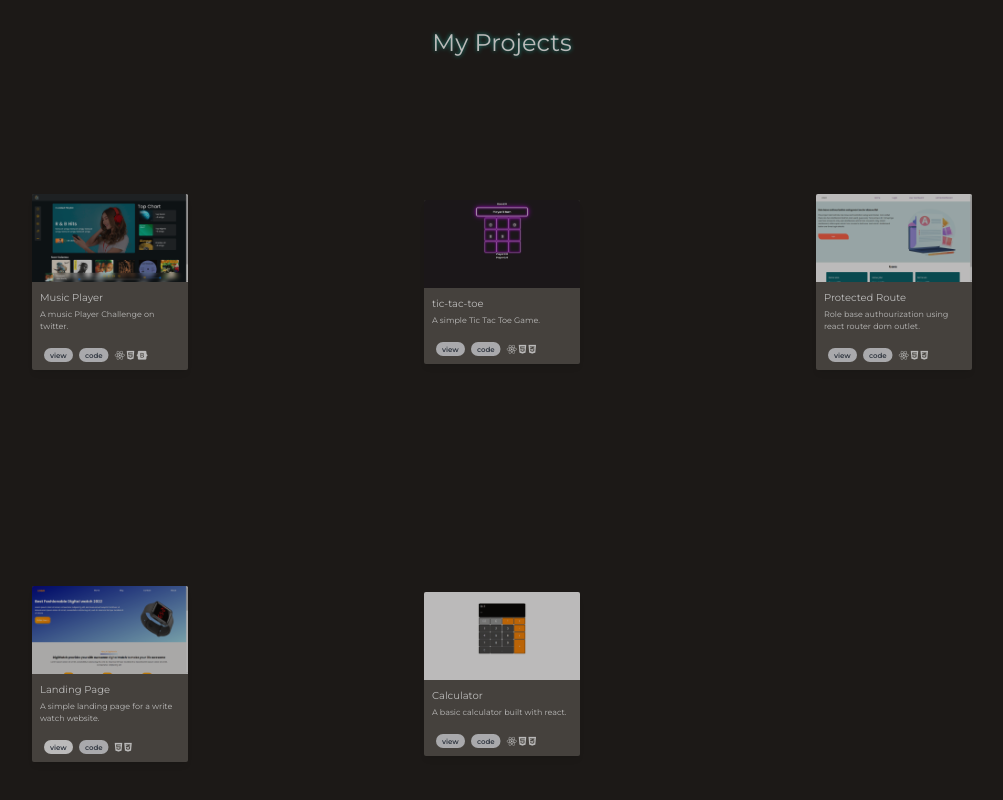
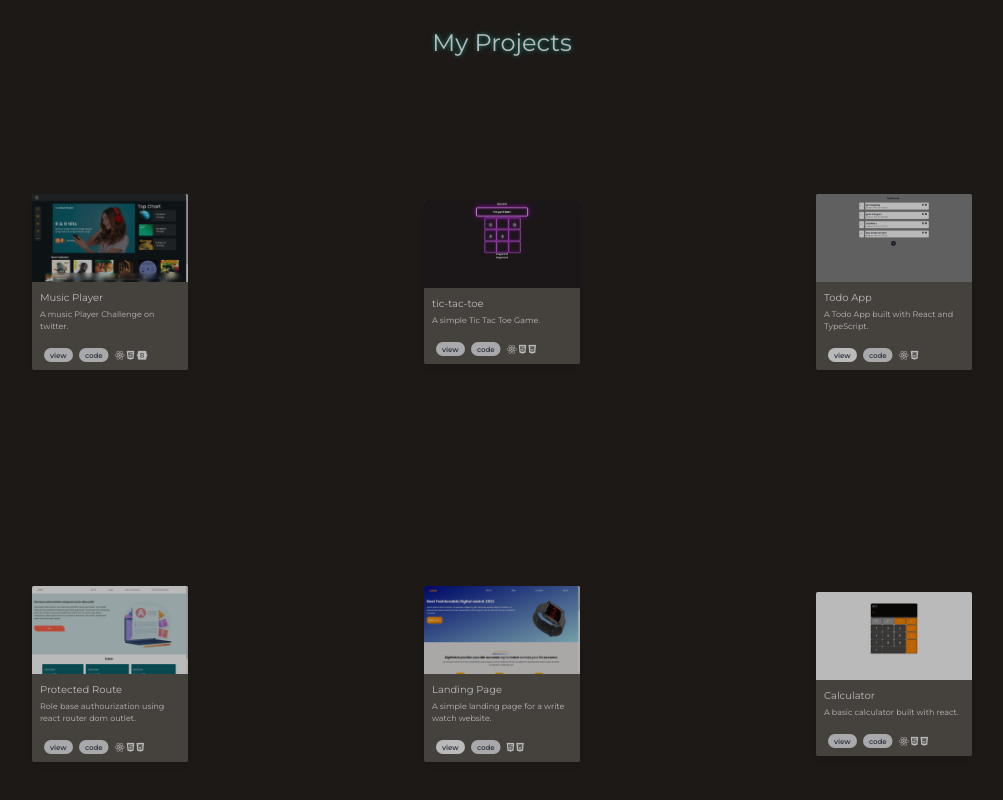
Before and after one commit to AyomikeCharles/portfolio, a website: page index.html in a window 1280 px wide. Shown: the part 1317-2117 px from the top of the page, without its empty margins (138-1141 px from the left). Drawn offline with nearby package versions, Linux system fonts and the light colour scheme.

Commit message:
added a project

```diff
--- a/index.html
+++ b/index.html
@@ -177,6 +177,23 @@
                     </div>
                   </div>
 
+
+                  <div class="max-w-sm rounded overflow-hidden shadow-lg bg-gray-200 dark:bg-stone-600 sm:mx-10 mb-10 myAnim3">
+                    <img class="w-full h-44" src="src/img/todo.png" alt="">
+                    <div class="p-4">
+                      <div class="text-xl mb-2">Todo App</div>
+                      <p class="text-base">
+                         A Todo App built with React and TypeScript.
+                      </p>
+                    </div>
+                    <div class="px-6 pt-4 pb-2">
+                      <span class="inline-block bg-white dark:bg-gray-200hover:bg-teal-500 duration-700 rounded-full px-3 py-1 text-sm font-semibold text-gray-700 mr-2 mb-2"><a href="https://ayomikecharles.github.io/todos/">view</a></span>
+                      <span class="inline-block bg-white dark:bg-gray-200 hover:bg-teal-500 duration-700 rounded-full px-3 py-1 text-sm font-semibold text-gray-700 mr-2 mb-2"><a href="https://github.com/AyomikeCharles/todos/tree/master">code</a></span>
+                      <i class="fa-brands fa-react fa-lg"></i>
+                      <i class="fa-brands fa-css3-alt fa-lg"></i>
+                    </div>
+                  </div>
+
                   <div class="max-w-sm rounded overflow-hidden shadow-lg bg-gray-200 dark:bg-stone-600 sm:mx-10 mb-10 myAnim3">
                     <img class="w-full h-44" src="src/img/pr.png" alt="">
                     <div class="p-4">
@@ -209,6 +226,8 @@
                       <i class="fa-brands fa-css3-alt fa-lg"></i>
                     </div>
                   </div>
+
+
 
                   <div class="max-w-sm rounded overflow-hidden shadow-lg bg-gray-200 dark:bg-stone-600  sm:mx-10 mb-10 myAnim3">
                     <img class="w-full h-44" src="src/img/cal.png" alt="">
```
Also changed, not shown: src/img/todo.png (added).
